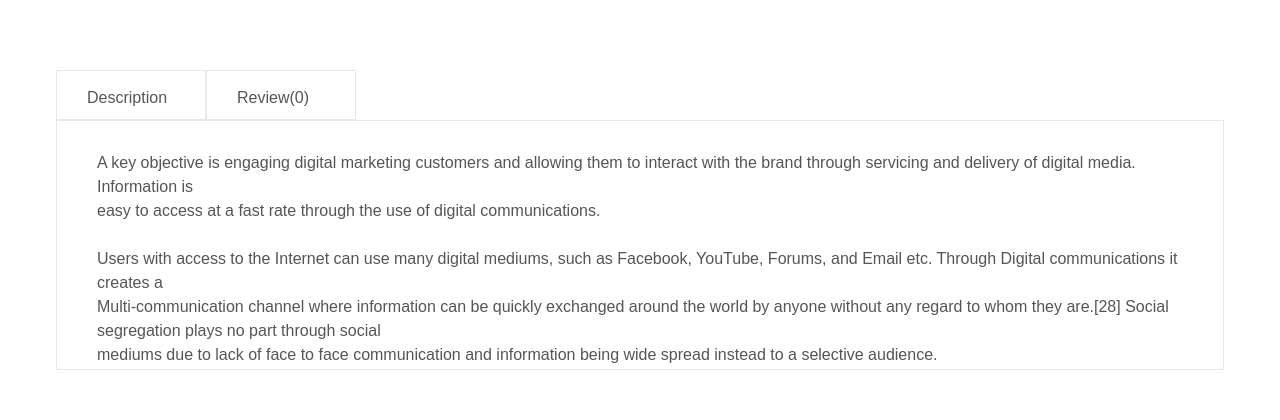
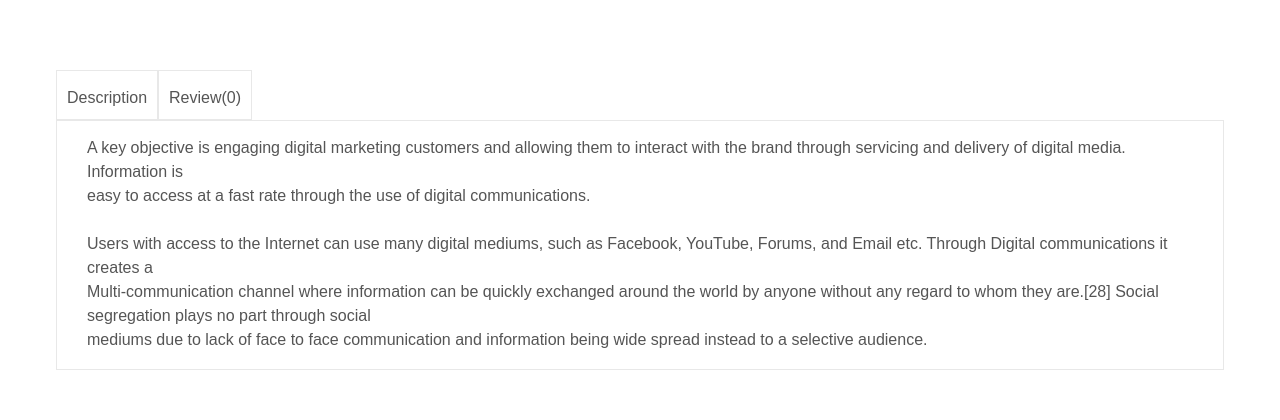
Before and after one commit to ismailasaidu/complete-ecommerce, a React (Create React App) app: page /description/1 in a window 1280 px wide. Shown: the part 758-1178 px from the top of the page. Built offline with nearby package versions, Linux system fonts and the light colour scheme; no server answers; the database is empty.

Commit message:
product details update

```diff
--- a/package.json
+++ b/package.json
@@ -3,12 +3,14 @@
   "version": "0.1.0",
   "private": true,
   "dependencies": {
+    "@headlessui/react": "^1.7.13",
     "@reduxjs/toolkit": "^1.9.3",
     "@testing-library/jest-dom": "^5.16.5",
     "@testing-library/react": "^13.4.0",
     "@testing-library/user-event": "^13.5.0",
     "firebase": "^9.17.2",
     "react": "^18.2.0",
+    "react-burger-menu": "^3.0.9",
     "react-dom": "^18.2.0",
     "react-icons": "^4.8.0",
     "react-multi-carousel": "^2.8.2",
--- a/src/component/Header.jsx
+++ b/src/component/Header.jsx
@@ -7,6 +7,7 @@ import { useSelector } from "react-redux";
 import { useState, useEffect } from "react";
 import email from "../Assets/email.png";
 import arrow from "../Assets/arrow.png";
+import { Transition } from '@headlessui/react';
 
 import {
   AiFillFacebook,
@@ -111,11 +112,23 @@ const Header = () => {
       </div>
       {open ? (
         <>
+
+
           <div
 
-            className={`absolute hidden shadow z-14 right-0 bg-blue w-[100%] h-[230px]  wiggle mt-[40px] z-10 sm:block transition-all  duration-1500 ease-in ${
+            className={`absolute hidden shadow z-14 right-0 bg-blue w-[100%] h-[230px]   mt-[40px]  z-10 sm:block transition-all  duration-150ms ease-in ${
               open ? "top-20" : "top-[490px]"
             }`}>
+ <Transition
+        show={open}
+        enter="menu-enter"
+        enterFrom="opacity-0 transform -translate-y-30"
+        enterTo="opacity-100 transform translate-y-0"
+        leave="menu-leave"
+        leaveFrom="opacity-100 transform translate-y-0"
+        leaveTo="opacity-0 transform -translate-y-10"
+      >
+
             <div className="py-[50px] duration-500 ">
               <div className="px-[20px]  font-medium text-white text-right font-display text-[18px]">
                 <div className="flex flex-col gap-[25px] pl-[180px]">
@@ -153,7 +166,11 @@ const Header = () => {
 
               </div>
             </div>
+           </Transition>
           </div>
+
+
+
         </>
       ) : (
         ""
--- a/src/pages/ProductDetails.jsx
+++ b/src/pages/ProductDetails.jsx
@@ -21,12 +21,12 @@ import { GrInstagram } from "react-icons/gr";
 function ProductDetails() {
   const [products, setProducts] = useState([]);
   const navigate = useNavigate();
-  useEffect(() => {
-    window.scrollTo({
-      top: 0,
-      behavior: "smooth",
-    });
-  }, []);
+  // useEffect(() => {
+  //   window.scrollTo({
+  //     top: 0,
+  //     behavior: "smooth",
+  //   });
+  // }, []);
 
   useEffect(() => {
     getProducts();
@@ -94,7 +94,9 @@ function ProductDetails() {
               className="w-[490px] h-[500px]   sm:h-[300px] sm:w-[400px] md:h-[370px]"
             />
             <div className=" absolute top-[20px] left-[20px] text-white bg-secondary rounded-full w-[50px] h-[50px] sm:w-[40px] sm:h-[40px] md:top-[110px] md:w-[40px] md:h-[40px] sm:top-[100px]">
-              <h1 className="pt-[14px] pl-[7px] font-black font-display text-[15px] sm:pt-[10px] md:pt-[8px] sm:text-[14px] sm:pl-[4px]">-{products[id]?.data.Discount}%</h1>
+              <h1 className="pt-[14px] pl-[7px] font-black font-display text-[15px] sm:pt-[10px] md:pt-[8px] sm:text-[14px] sm:pl-[4px]">
+                -{products[id]?.data.Discount}%
+              </h1>
             </div>
           </div>
           <div className="flex flex-1 gap-[20px] flex-col sm:mt-[20px] sm:gap-[20px] md:gap-[10px]">
@@ -150,7 +152,9 @@ function ProductDetails() {
                     <div>
                       <button
                         className="flex items-center justify-between border-divider border w-[200px] h-[50px] px-[10px]"
-                        onClick={()=>{setshow(false)}}>
+                        onClick={() => {
+                          setshow(false);
+                        }}>
                         {item.size}
                         <p>{item.value}</p>
                       </button>
@@ -194,32 +198,30 @@ function ProductDetails() {
           </div>
         </div>
       </div>
-      <div className="mt-[100px] px-14">
-      <div className="flex ">
-        <div className="border-divider border h-[50px] cursor-pointer text-grey w-[150px] py-[15px] px-[30px]">
+      <div className="mt-[100px]  ">
+        <div className="flex  mx-14  ">
+          <div className="border-divider  sm:flex-[1px] border h-[50px] cursor-pointer text-grey   sm:w-[100px] py-[15px] px-[10px]  ">
             <h1>Description</h1>
           </div>
-        <div className="border-divider border h-[50px] cursor-pointer text-grey w-[150px] py-[15px] px-[30px]">
+          <div className="border-divider  sm:flex-[1px] border h-[50px] cursor-pointer text-grey  py-[15px] px-[10px]  ">
             <h1>Review(0)</h1>
           </div>
         </div>
-      <div >
-        <p className="border-divider border h-[250px] px-[40px] py-[30px] text-grey sm:overflow-scroll md:overflow-scroll">
+        <div className="mx-14" >
+          <p className="border-divider border   h-[250px] text-grey sm:overflow-scroll py-[15px] px-[30px] md:overflow-scroll">
             A key objective is engaging digital marketing customers and allowing
             them to interact with the brand through servicing and delivery of
-          digital media. Information is<br></br> easy to access at a fast rate through
-          the use of digital communications. <br></br>
+            digital media. Information is<br></br> easy to access at a fast rate
+            through the use of digital communications. <br></br>
             <br></br>
-
-
-          Users with access to the Internet
-          can use many digital mediums, such as Facebook, YouTube, Forums, and
-          Email etc. Through Digital communications it creates a<br></br>
-          Multi-communication channel where information can be quickly exchanged
-          around the world by anyone without any regard to whom they are.[28]
-          Social segregation plays no part through social<br></br> mediums due to lack of
-          face to face communication and information being wide spread instead
-          to a selective audience.
+            Users with access to the Internet can use many digital mediums, such
+            as Facebook, YouTube, Forums, and Email etc. Through Digital
+            communications it creates a<br></br>
+            Multi-communication channel where information can be quickly
+            exchanged around the world by anyone without any regard to whom they
+            are.[28] Social segregation plays no part through social<br></br>{" "}
+            mediums due to lack of face to face communication and information
+            being wide spread instead to a selective audience.
           </p>
         </div>
       </div>
```
Also changed, not shown: 1 other file (tests, documents, lock files or other folders). Lines whose indentation alone changed are shown as unchanged.
